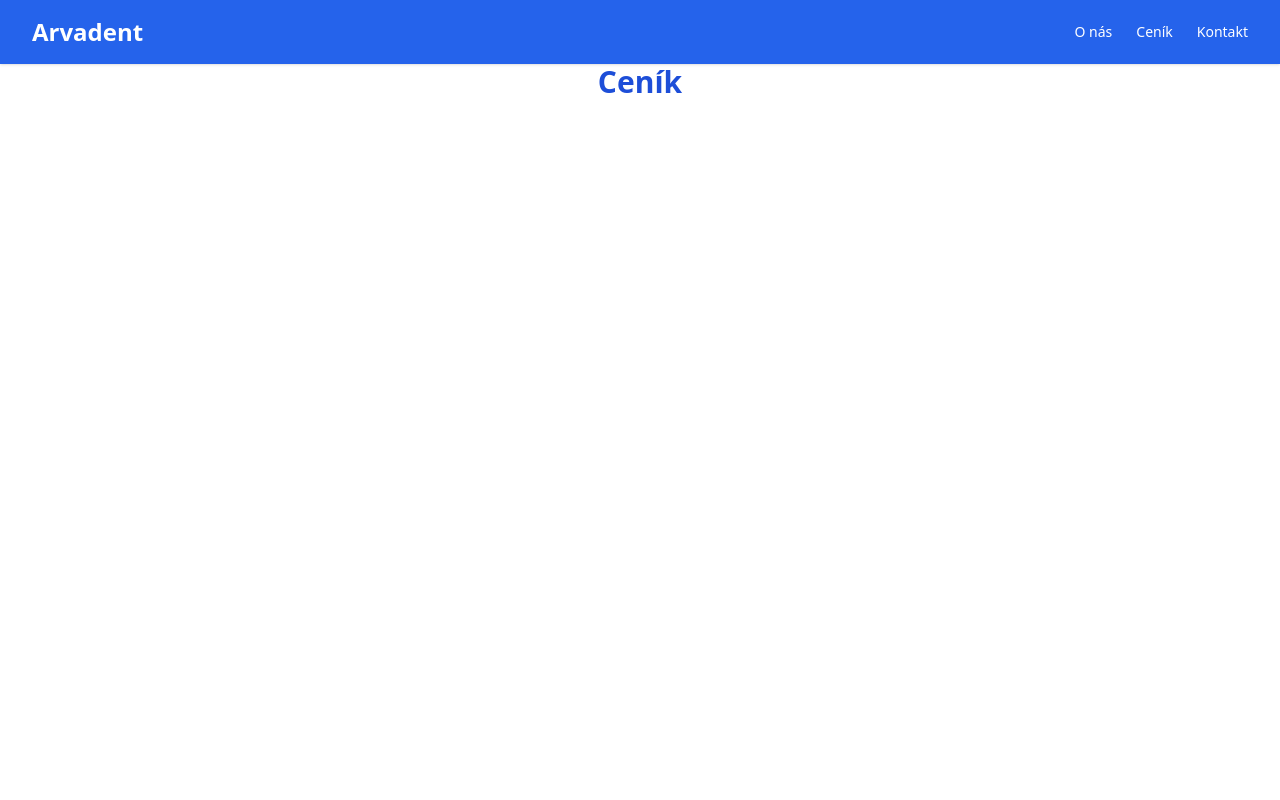
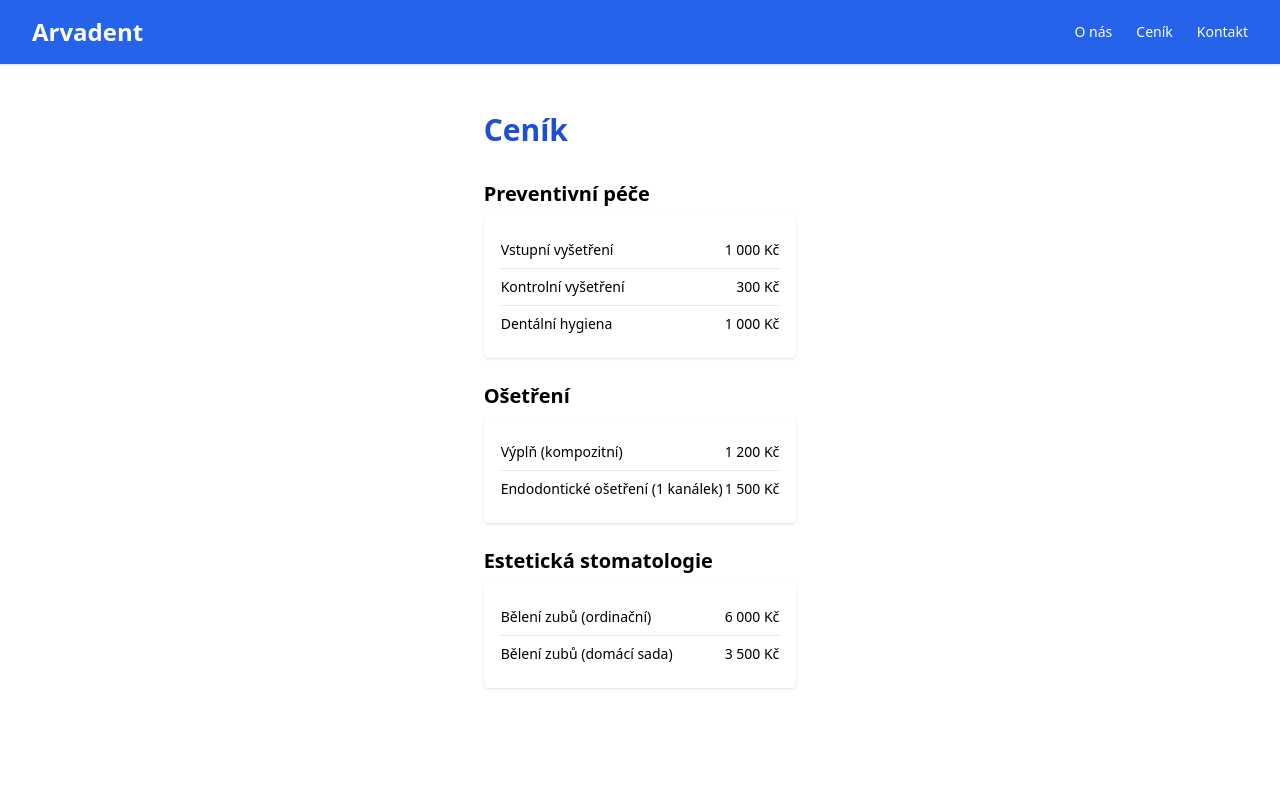
Before and after one commit to lbik/arvadent, a React (Vite) app: page /cenik in a window 1280 px wide. Shown: the top 800 px of the page. Built offline with nearby package versions, Linux system fonts and the light colour scheme.

Commit message:
Added site content

```diff
--- a/src/pages/About.jsx
+++ b/src/pages/About.jsx
@@ -1,3 +1,24 @@
 export default function About() {
-  return <h2 className="text-3xl font-bold text-blue-700">O nás</h2>;
+  return (
+    <section className="py-12 px-6 max-w-3xl mx-auto">
+      <h2 className="text-3xl font-bold text-blue-700 mb-6">O nás</h2>
+
+      <p className="mb-4 text-gray-700">
+        Jsme moderní zubní ordinace v Havířově, která klade důraz na
+        profesionální péči, přátelský přístup a individuální přístup ke každému
+        pacientovi. Naším cílem je, abyste se u nás cítili příjemně a s úsměvem
+        odcházeli.
+      </p>
+
+      <p className="mb-4 text-gray-700">
+        Používáme nejmodernější technologie, dbáme na bezbolestnost zákroků a
+        pravidelně se vzděláváme v nových metodách.
+      </p>
+
+      <p className="text-gray-700">
+        Věříme, že kvalitní stomatologická péče je základem zdravého úsměvu – a
+        ten vám rádi pomůžeme udržet po celý život.
+      </p>
+    </section>
+  );
 }
--- a/src/pages/Contact.jsx
+++ b/src/pages/Contact.jsx
@@ -5,7 +5,7 @@ export default function Contact() {
 
       <div className="space-y-4 text-gray-700">
         <p>
-          <strong>Ordinace Arvadent</strong> Kmochova, 1652/8, 73601, Havířov
+          <strong>Ordinace Arvadent</strong>
         </p>
         <p> Kmochova, 1652/8, 73601, Havířov</p>
         <p>
--- a/src/pages/Pricing.jsx
+++ b/src/pages/Pricing.jsx
@@ -1,3 +1,52 @@
 export default function Pricing() {
-  return <h2 className="text-3xl font-bold text-blue-700">Ceník</h2>;
+  const pricelist = [
+    {
+      category: 'Preventivní péče',
+      items: [
+        {service: 'Vstupní vyšetření', price: '1 000 Kč'},
+        {service: 'Kontrolní vyšetření', price: '300 Kč'},
+        {service: 'Dentální hygiena', price: '1 000 Kč'},
+      ],
+    },
+    {
+      category: 'Ošetření',
+      items: [
+        {service: 'Výplň (kompozitní)', price: '1 200 Kč'},
+        {service: 'Endodontické ošetření (1 kanálek)', price: '1 500 Kč'},
+      ],
+    },
+    {
+      category: 'Estetická stomatologie',
+      items: [
+        {service: 'Bělení zubů (ordinační)', price: '6 000 Kč'},
+        {service: 'Bělení zubů (domácí sada)', price: '3 500 Kč'},
+      ],
+    },
+  ];
+
+  return (
+    <section className="py-12 px-6 max-w-4xl mx-auto">
+      <h2 className="text-3xl font-bold text-blue-700 mb-8">Ceník</h2>
+
+      {pricelist.map((group, index) => (
+        <div key={index} className="mb-6">
+          <h3 className="text-xl font-semibold mb-2">{group.category}</h3>
+          <div className="bg-white rounded shadow p-4">
+            <table className="w-full text-sm">
+              <tbody>
+                {group.items.map((item, idx) => (
+                  <tr key={idx} className="border-b last:border-0">
+                    <td className="py-2">{item.service}</td>
+                    <td className="py-2 text-right font-medium">
+                      {item.price}
+                    </td>
+                  </tr>
+                ))}
+              </tbody>
+            </table>
+          </div>
+        </div>
+      ))}
+    </section>
+  );
 }
```
